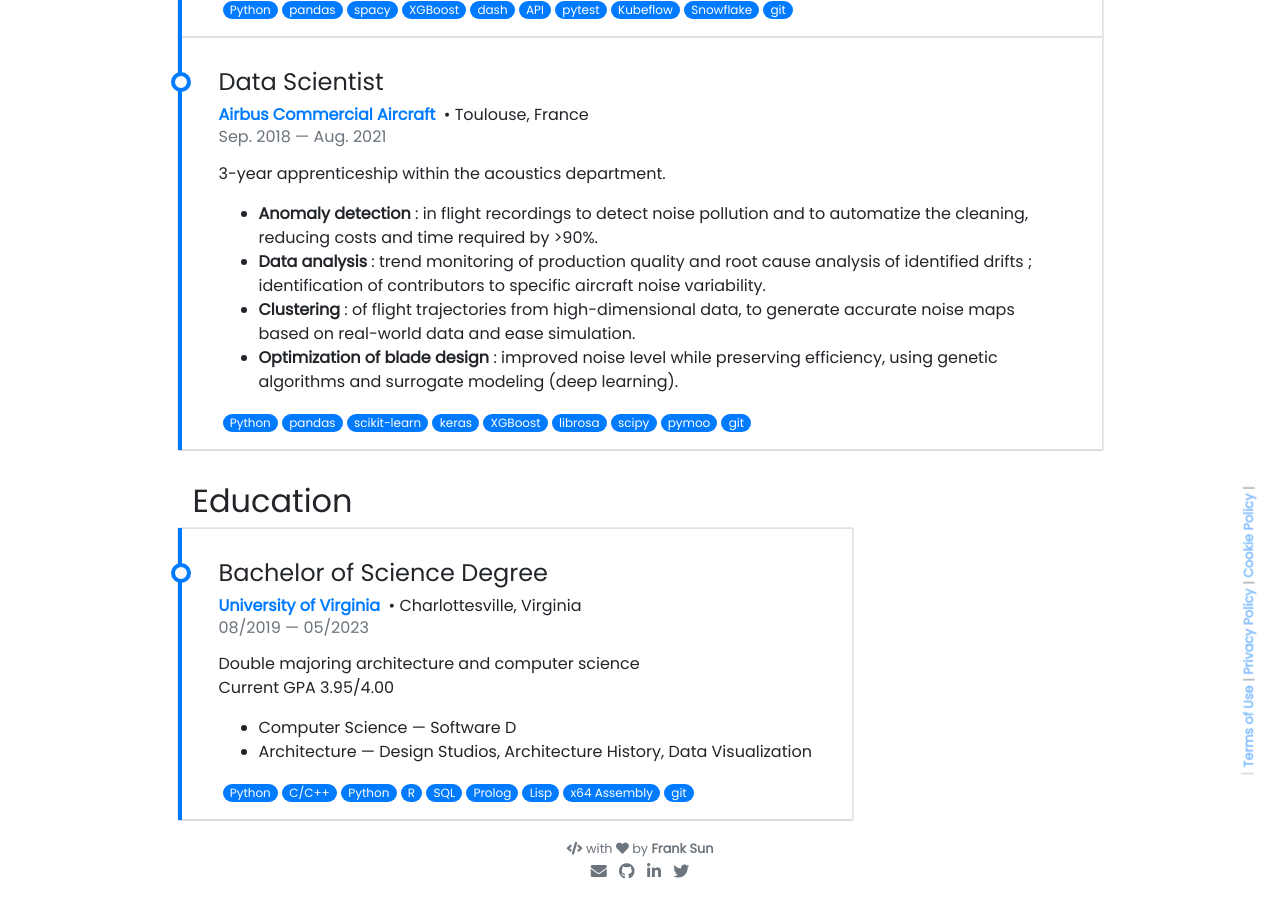
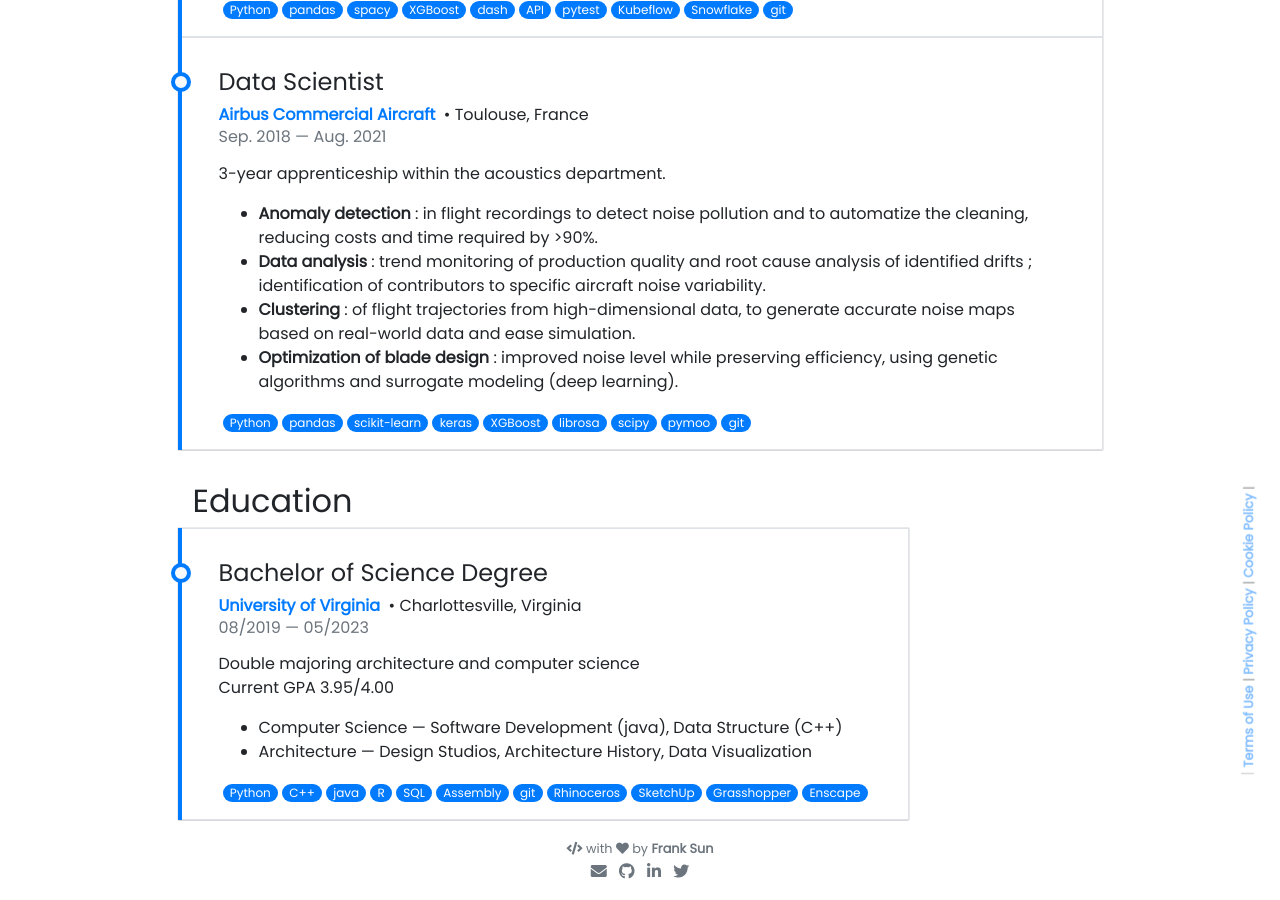
Before and after one commit to FangFrankSun/Personal_Website, a Jekyll site: the page built from pages/about.md, in a window 1280 px wide and 900 px high, scrolled down 1082 px. Built offline with Jekyll 4.4.1, drawn with Linux system fonts in a browser that asks for light colours; nearby versions of some CDN libraries; emoji names are drawn with the system emoji font.

Commit message:
Update education-timeline.yml

```diff
--- a/_data/education-timeline.yml
+++ b/_data/education-timeline.yml
@@ -8,6 +8,6 @@
     - Double majoring architecture and computer science
     - Current GPA 3.95/4.00
   courses:
-    - "Computer Science — Software D"
+    - "Computer Science — Software Development (java), Data Structure (C++)"
     - "Architecture — Design Studios, Architecture History, Data Visualization"
-  tools: [Python, C/C++, Python, R, SQL, Prolog, Lisp, x64 Assembly, git]
+  tools: [Python, C++, java, R, SQL,Assembly, git, Rhinoceros, SketchUp, Grasshopper, Enscape]
```
